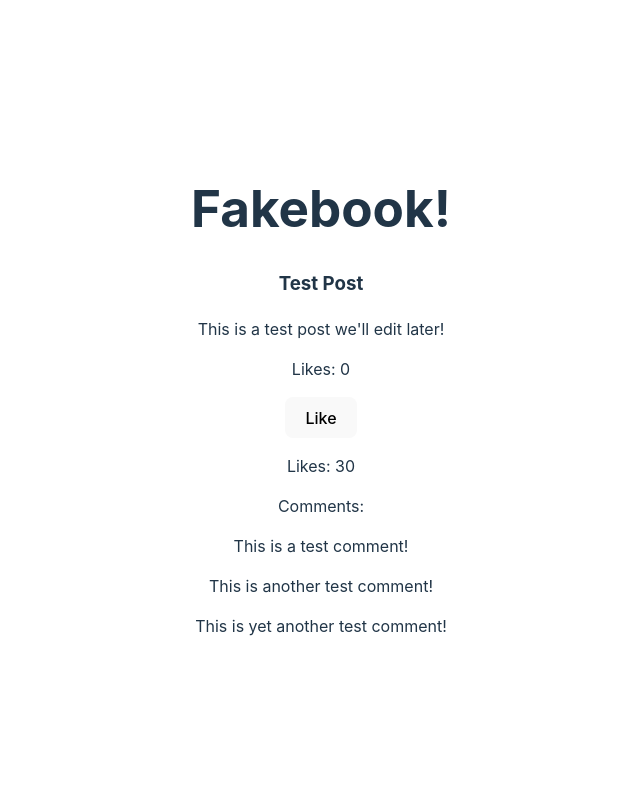
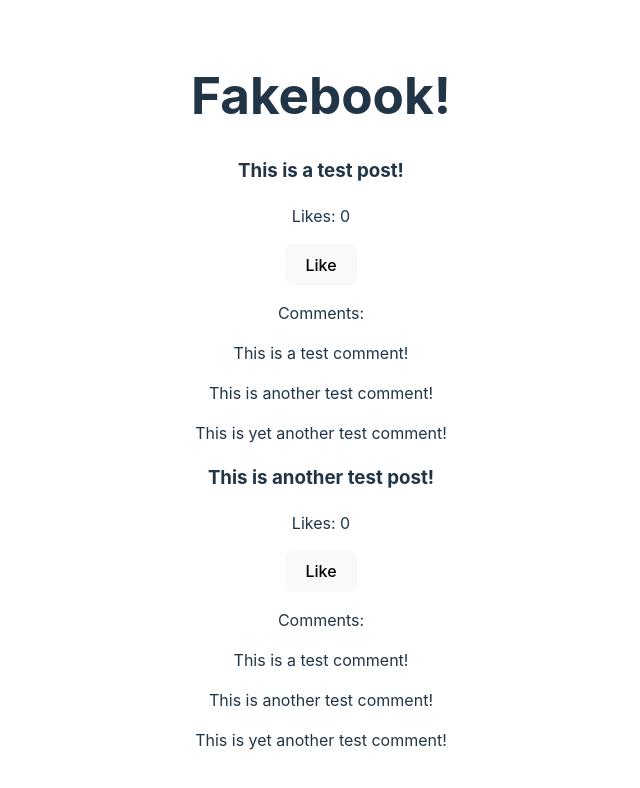
Before and after one commit to HiddenL0tus/Social-Media-App, a React (Vite) app: page / in a window 1280 px wide. Shown: the top 788 px of the page, without its empty margins (319-959 px from the left). Built offline with nearby package versions, Linux system fonts and the light colour scheme.

Commit message:
Passed props to Post component

```diff
--- a/src/App.jsx
+++ b/src/App.jsx
@@ -19,7 +19,8 @@
 
         {/* Feed */}
 
-        <Post />
+        <Post content="This is a test post!" />
+        <Post content="This is another test post!" />
 
         {/* Post */}
 
--- a/src/components/Post.jsx
+++ b/src/components/Post.jsx
@@ -1,7 +1,7 @@
 import Comment from './Comment';
 import React, { useState } from 'react';
 
-function Post(){
+function Post(props){
 
     const [likes, setLikes] = useState(0);
 
@@ -11,13 +11,11 @@
 
     return(
       <div>
-        <h3>Test Post</h3>
-        <p>This is a test post we'll edit later!</p>
+        <h3>{props.content}</h3>
         <p>Likes: {likes}</p>
 
         <button onClick={handleLike}>Like</button>
 
-        <p>Likes: 30</p>
         <p>Comments:</p>
 
         <Comment content="This is a test comment!" />
```
